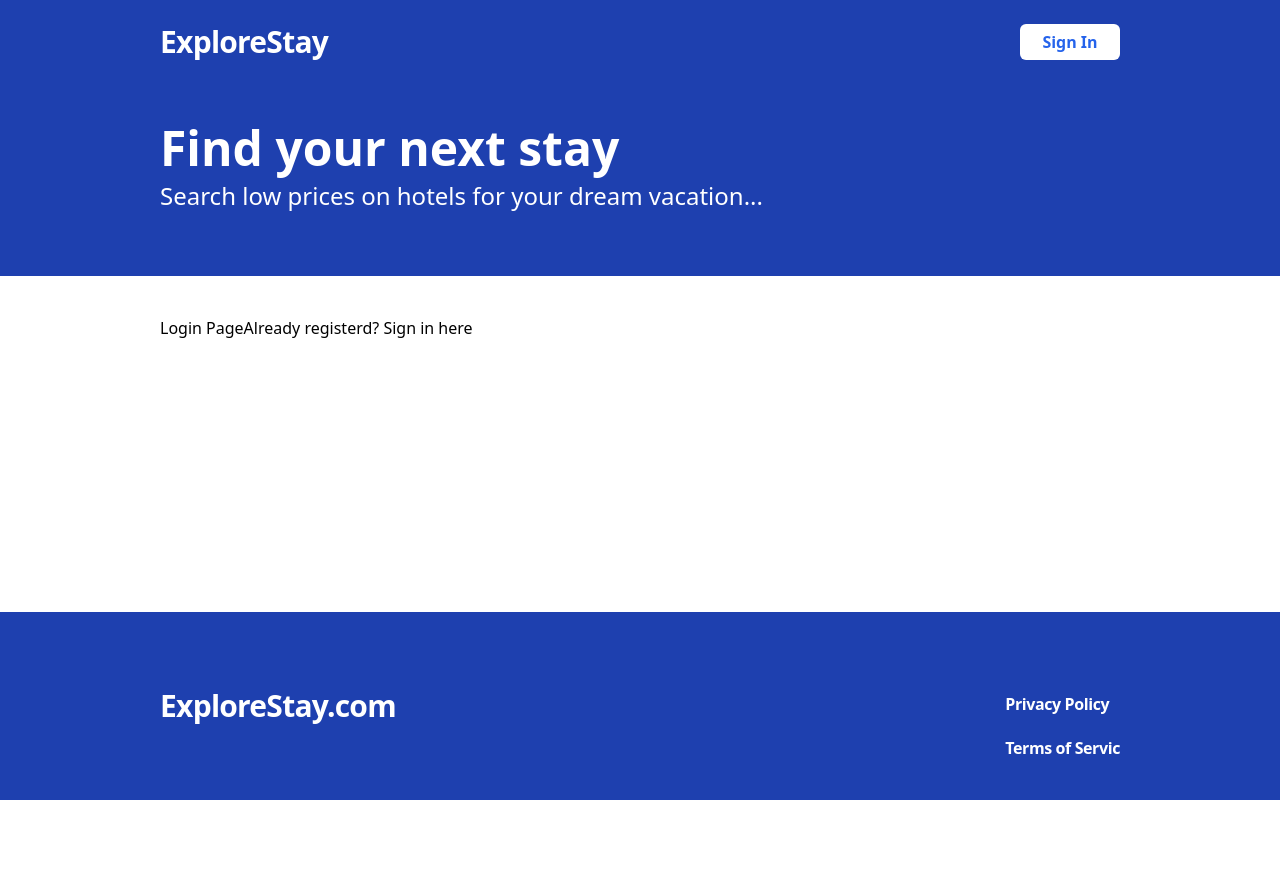
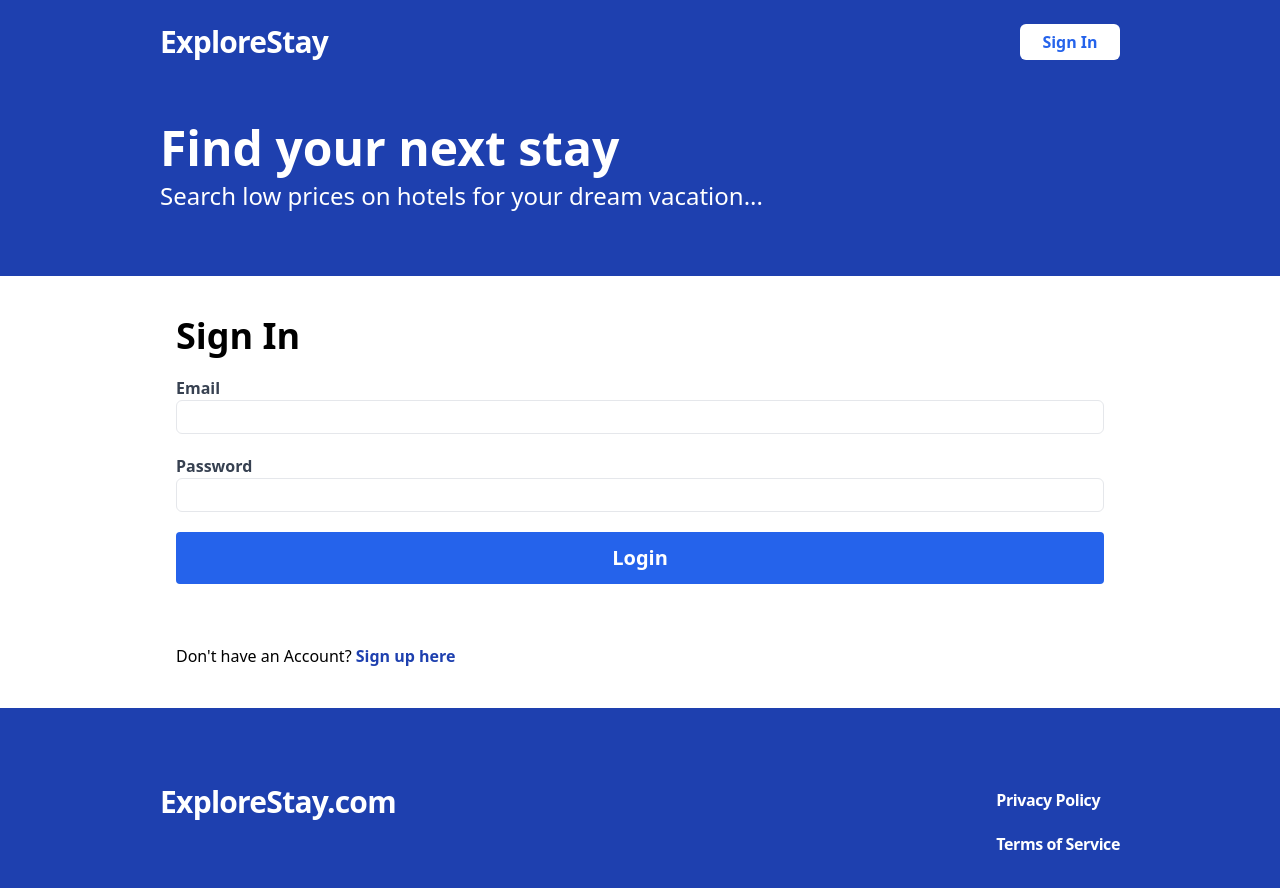
Before and after one commit to Elham-EN/ExploreStay-hotel-finder, a React (Vite) app in the folder frontend/: page /sign-in in a window 1280 px wide. Shown: the top 888 px of the page. Before the commit the page ends 800 px from the top, so only its background shows below. Built offline with nearby package versions, Linux system fonts and the light colour scheme; no server answers.

Commit message:
login user to the aplication

```diff
--- a/frontend/src/api-client.ts
+++ b/frontend/src/api-client.ts
@@ -1,3 +1,4 @@
+import { LoginFormData } from "./types/LoginUser";
 import RegisterFormData from "./types/RegisterUser";
 
 const API_BASE_URL = import.meta.env.VITE_API_BASE_URL as string;
@@ -18,3 +19,28 @@ export async function registerUser(formData: RegisterFormData) {
     throw new Error(responseBody.message);
   }
 }
+
+export async function loginUser(formData: LoginFormData) {
+  const response = await fetch(`${API_BASE_URL}/api/auth/login`, {
+    method: "POST",
+    credentials: "include",
+    headers: {
+      "Content-Type": "application/json",
+    },
+    body: JSON.stringify(formData),
+  });
+  const body = await response.json();
+  if (!response.ok) {
+    throw new Error(body.message);
+  }
+}
+
+export async function validateToken() {
+  const response = await fetch(`${API_BASE_URL}/api/auth/validate-token`, {
+    credentials: "include",
+  });
+  if (!response.ok) {
+    throw new Error("Token invalid");
+  }
+  return response.json();
+}
--- a/frontend/src/components/Footer.tsx
+++ b/frontend/src/components/Footer.tsx
@@ -9,7 +9,7 @@ export default function Footer(): React.ReactElement {
         </span>
         <span className="text-white font-bold tracking-tight flex-gap-4 space-y-5">
           <p className=" cursor-pointer">Privacy Policy</p>
-          <p className=" cursor-pointer">Terms of Servic</p>
+          <p className=" cursor-pointer">Terms of Service</p>
         </span>
       </div>
     </div>
--- a/frontend/src/components/Header.tsx
+++ b/frontend/src/components/Header.tsx
@@ -1,7 +1,9 @@
 import React from "react";
 import { Link } from "react-router-dom";
+import { useAppContext } from "../contexts/AppContext";
 
 export default function Header(): React.ReactElement {
+  const { isLoggedIn } = useAppContext();
   return (
     <div className="bg-blue-800 py-6">
       <div className="container mx-auto flex space-x-3 justify-center sm:justify-between">
@@ -9,6 +11,13 @@ export default function Header(): React.ReactElement {
           <Link to={"/"}>ExploreStay</Link>
         </span>
         <span className="flex space-x-2">
+          {isLoggedIn ? (
+            <>
+              <Link to={"/my-bookings"}>My Bookings</Link>
+              <Link to={"/my-hotels"}>My Hotels</Link>
+              <button>Sign out</button>
+            </>
+          ) : (
             <Link
               to={"/sign-in"}
               className="flex items-center bg-white rounded-md text-blue-600
@@ -16,6 +25,7 @@ export default function Header(): React.ReactElement {
             >
               Sign In
             </Link>
+          )}
         </span>
       </div>
     </div>
--- a/frontend/src/contexts/AppContext.tsx
+++ b/frontend/src/contexts/AppContext.tsx
@@ -1,5 +1,7 @@
 import React, { ReactNode, useContext, useState } from "react";
 import Toast from "../components/Toast";
+import { useQuery } from "@tanstack/react-query";
+import * as apiClient from "../api-client";
 
 type ToastMessage = {
   message: string;
@@ -8,18 +10,32 @@ type ToastMessage = {
 
 interface AppContextType {
   showToast: (toastMessage: ToastMessage) => void;
+  isLoggedIn: boolean;
 }
 
 const AppContext = React.createContext<AppContextType | undefined>(undefined);
 
 export const AppContextProvider = ({ children }: { children: ReactNode }) => {
   const [toast, setToast] = useState<ToastMessage | undefined>(undefined);
+
+  // Fetch data from the server
+  const { isError } = useQuery({
+    queryKey: ["validate-token"],
+    queryFn: apiClient.validateToken,
+    retry: false,
+  });
+
+  console.log("====================================");
+  console.log(isError);
+  console.log("====================================");
+
   return (
     <AppContext.Provider
       value={{
         showToast: (toastMessage: ToastMessage) => {
           setToast(toastMessage);
         },
+        isLoggedIn: !isError, // Mean user is logged in if no error
       }}
     >
       {toast && (
--- a/frontend/src/pages/Login.tsx
+++ b/frontend/src/pages/Login.tsx
@@ -1,13 +1,78 @@
 import React from "react";
-import { Link } from "react-router-dom";
+import { Link, useNavigate } from "react-router-dom";
+import { LoginFormData } from "../types/LoginUser";
+import { useForm } from "react-hook-form";
+import { useMutation, useQueryClient } from "@tanstack/react-query";
+import * as apiClient from "../api-client";
+import { useAppContext } from "../contexts/AppContext";
 
 export default function Login(): React.ReactElement {
+  const { showToast } = useAppContext();
+  const queryClient = useQueryClient();
+  const navigate = useNavigate();
+
+  const {
+    register,
+    handleSubmit,
+    formState: { errors },
+  } = useForm<LoginFormData>();
+
+  const mutation = useMutation({
+    mutationFn: (newData: LoginFormData) => {
+      return apiClient.loginUser(newData);
+    },
+    onSuccess: () => {
+      showToast({ message: "Sign in Succcessfull", type: "SUCCESS" });
+      navigate("/");
+      // instructing React Query to mark the validate-token query as invalid
+      // and refetch toaken validation
+      queryClient.invalidateQueries({ queryKey: ["validate-token"] });
+    },
+    onError: (error: Error) => {
+      showToast({ message: error.message, type: "ERROR" });
+    },
+  });
+
+  const onSubmit = handleSubmit((data: LoginFormData) => {
+    mutation.mutate(data);
+  });
+
   return (
-    <div>
-      Login Page
-      <span>
-        Already registerd? <Link to={"/register"}>Sign in here</Link>
-      </span>
-    </div>
+    <form onSubmit={onSubmit} className="flex flex-col gap-5 px-4">
+      <h2 className="text-4xl font-bold">Sign In</h2>
+      <label className="text-gray-700 font-bold flex-1" htmlFor="">
+        Email
+        <input
+          type="email"
+          className="border rounded-md w-full py-1 px-2"
+          {...register("email", { required: "This field is required" })}
+        />
+        {errors.email && <span className="text-red-500">{errors.email.message}</span>}
+      </label>
+      <label className="text-gray-700 font-bold flex-1" htmlFor="">
+        Password
+        <input
+          type="password"
+          className="border rounded-md w-full py-1 px-2"
+          {...register("password", { required: "This field is required" })}
+        />
+        {errors.password && (
+          <span className="text-red-500">{errors.password.message}</span>
+        )}
+      </label>
+      <button
+        type="submit"
+        className="bg-blue-600 text-white p-3 rounded font-bold
+            hover:bg-blue-500 text-xl"
+      >
+        Login
+      </button>
+      <p className="mt-10">
+        Don't have an Account?{" "}
+        <span className="font-semibold text-blue-800">
+          <Link to={"/register"}>Sign up here</Link>
+        </span>
+      </p>
+    </form>
   );
 }
--- a/frontend/src/pages/Register.tsx
+++ b/frontend/src/pages/Register.tsx
@@ -4,7 +4,7 @@ import RegisterFormData from "../types/RegisterUser";
 import { useMutation } from "@tanstack/react-query";
 import * as apiClient from "../api-client";
 import { useAppContext } from "../contexts/AppContext";
-import { useNavigate } from "react-router-dom";
+import { Link, useNavigate } from "react-router-dom";
 
 export default function Register(): React.ReactElement {
   const navigate = useNavigate();
@@ -101,7 +101,6 @@ export default function Register(): React.ReactElement {
         )}
       </label>
 
-      <span className="">
       <button
         type="submit"
         className="bg-blue-600 text-white p-3 rounded font-bold
@@ -109,7 +108,12 @@ export default function Register(): React.ReactElement {
       >
         Create Account
       </button>
+      <p className="mt-10">
+        Already have an Account?{" "}
+        <span className="font-semibold text-blue-800">
+          <Link to={"/sign-in"}>Sign in here</Link>
         </span>
+      </p>
     </form>
   );
 }
--- /dev/null
+++ b/frontend/src/types/LoginUser.ts
@@ -0,0 +1,4 @@
+export interface LoginFormData {
+  email: string;
+  password: string;
+}
```
Lines whose indentation alone changed are shown as unchanged.
